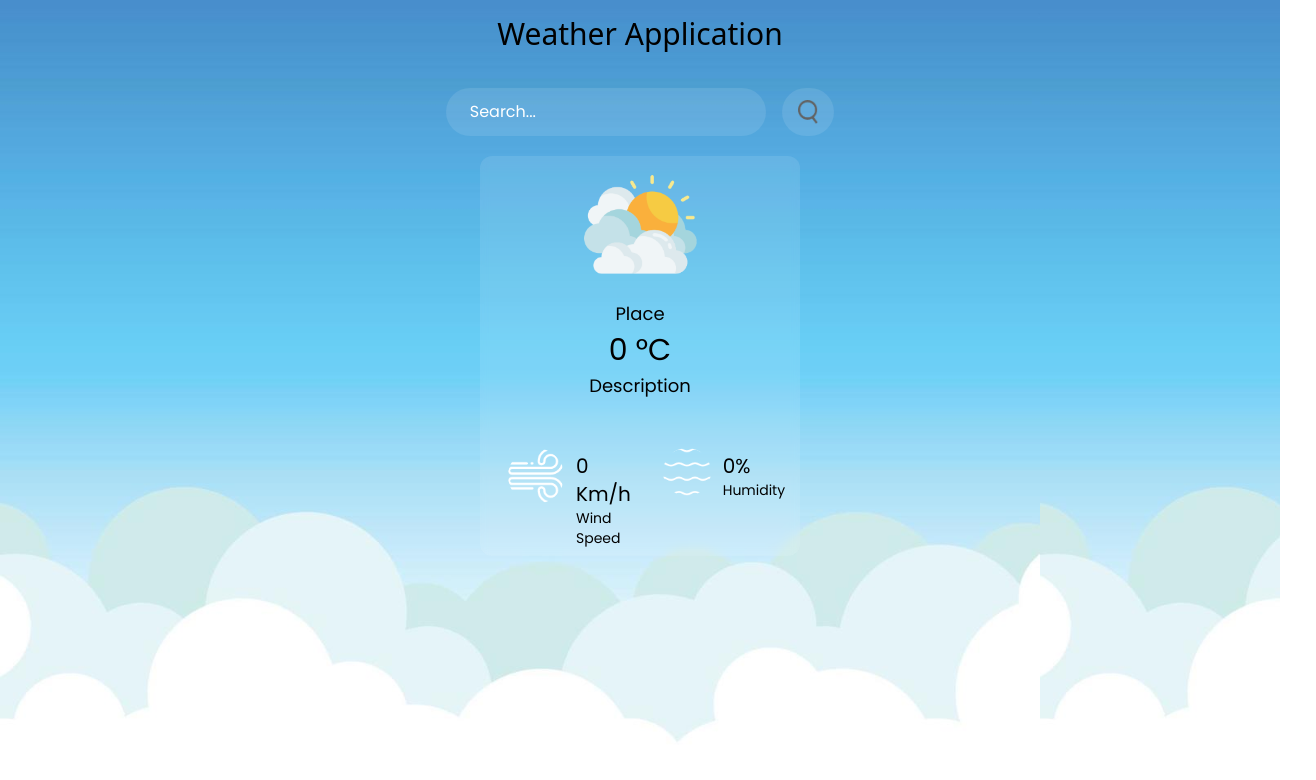
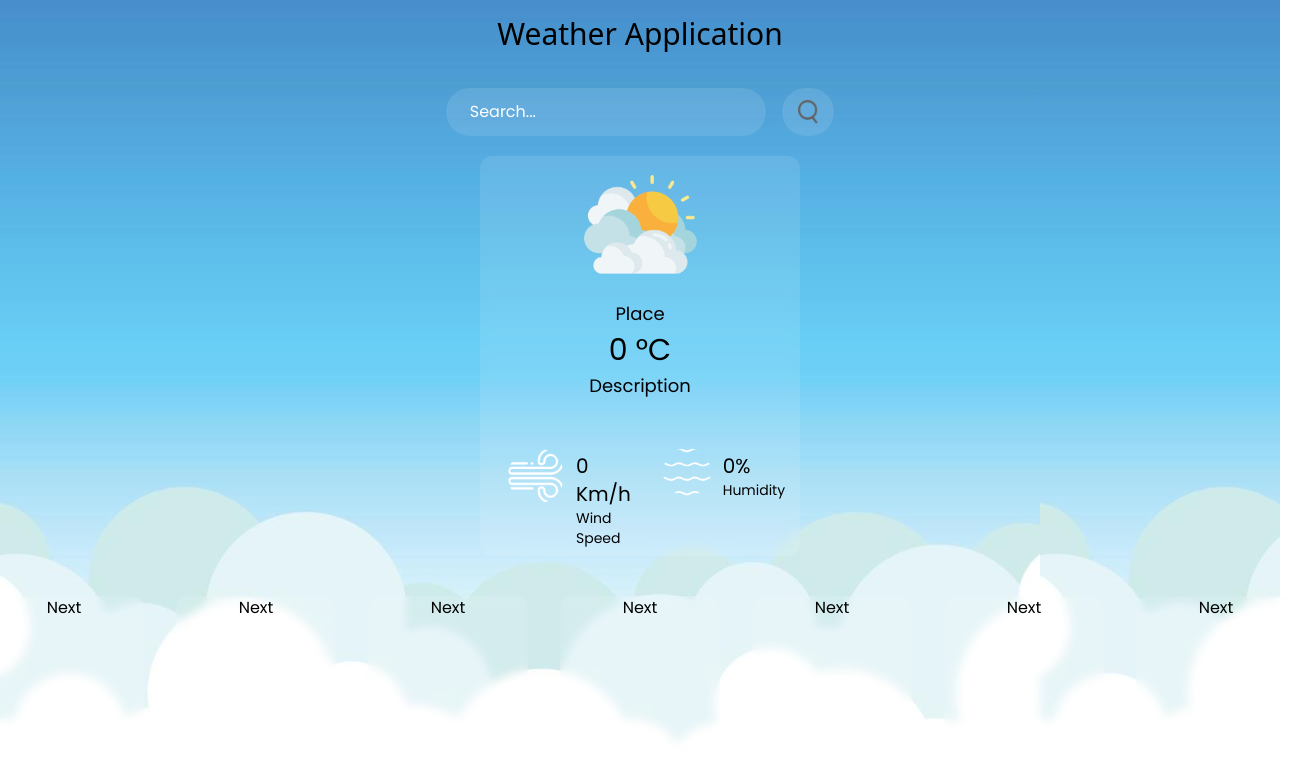
Before and after one commit to parimala-06/Weather-App, a React (Vite) app: page / in a window 1280 px wide. Shown: the top 780 px of the page, 1316 px wide, since content can reach past the window. Built offline with nearby package versions, Linux system fonts and the light colour scheme.

Commit message:
Added tiles for 7days weather forecast

```diff
--- a/src/App.jsx
+++ b/src/App.jsx
@@ -9,6 +9,7 @@ import rain  from './assets/images/rain.png'
 import drizzle  from './assets/images/drizzle.png'
 import thunderstrom  from './assets/images/thunderstrom.png'
 import snow  from './assets/images/snow.png'
+import Tile from "./components/Tile.jsx"
 
 function App() {
   const [placeName, setPlaceName] = useState("");
@@ -35,23 +36,24 @@ function App() {
       setHumidity(data.main.humidity.toFixed(1));
       setWindSpeed(data.wind.speed.toFixed(1));
       setDescription(data.weather[0].main);
+      let description = data.weather[0].main;
 
-      if (data.weather[0].main == "Clouds"){
+      if (description == "Clouds"){
         setImage(clouds);
       }
-      else if(data.weather[0].main == "Clear"){
+      else if(description == "Clear"){
         setImage(clear);
       }
-      else if(data.weather[0].main == "Drizzle"){
+      else if(description == "Drizzle"){
         setImage(drizzle);
       }
-      else if(data.weather[0].main == "Rain"){
+      else if(description == "Rain"){
         setImage(rain);
       }
-      else if(data.weather[0].main == "Thunderstrom"){
+      else if(description == "Thunderstrom"){
         setImage(thunderstrom);
       }
-      else if(data.weather[0].main == "Snow" || "Fog"){
+      else if(description == "Snow" || "Fog"){
         setImage(snow);
       }
       else{
@@ -78,6 +80,7 @@ function App() {
           <Humidity humidity={humidity}/>
         </div>
       </div>
+      <Tile/>
     </div>
   )
 }
--- /dev/null
+++ b/src/components/Tile.jsx
@@ -0,0 +1,17 @@
+import React from 'react'
+
+const Tile = () => {
+  return (
+    <div className='flex gap-8 m-5 p-5'>
+    <div className=' backdrop-blur-sm bg-white/10 h-40 w-40 text-center rounded-xl'>Next</div>
+    <div className=' backdrop-blur-sm bg-white/10 h-40 w-40 text-center rounded-xl'>Next </div>
+    <div className=' backdrop-blur-sm bg-white/10 h-40 w-40 text-center rounded-xl'>Next </div>
+    <div className=' backdrop-blur-sm bg-white/10 h-40 w-40 text-center rounded-xl'>Next </div>
+    <div className=' backdrop-blur-sm bg-white/10 h-40 w-40 text-center rounded-xl'>Next </div>
+    <div className=' backdrop-blur-sm bg-white/10 h-40 w-40 text-center rounded-xl'>Next </div>
+    <div className=' backdrop-blur-sm bg-white/10 h-40 w-40 text-center rounded-xl'>Next </div>
+    </div>
+  )
+}
+
+export default Tile
```
